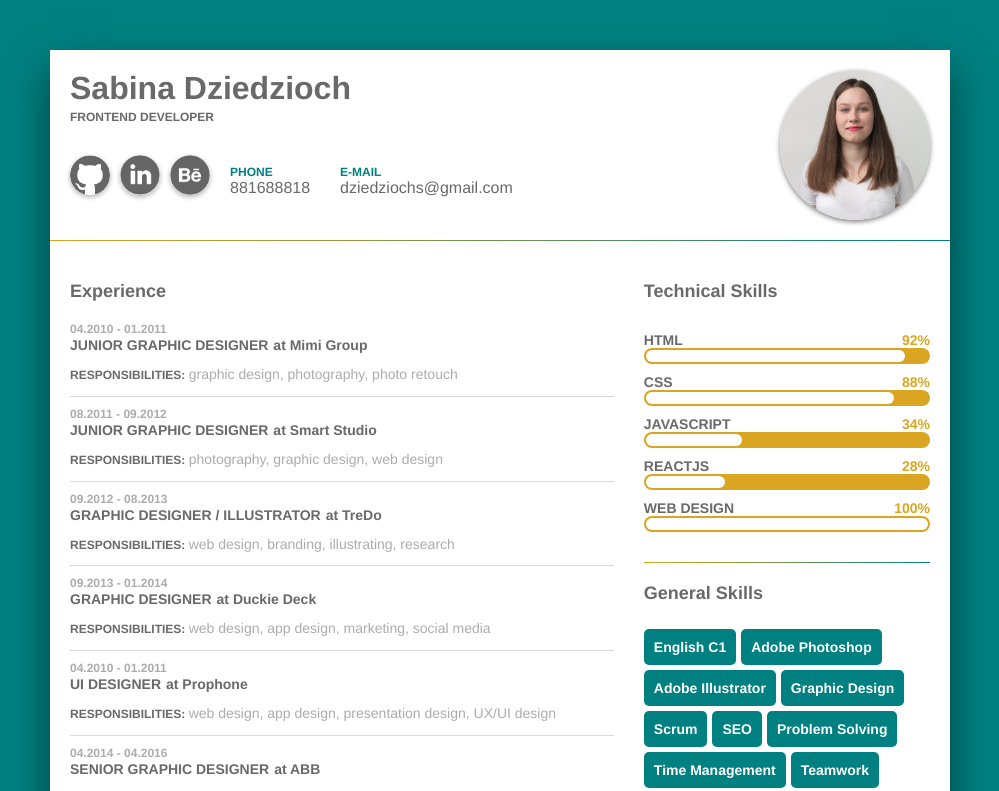
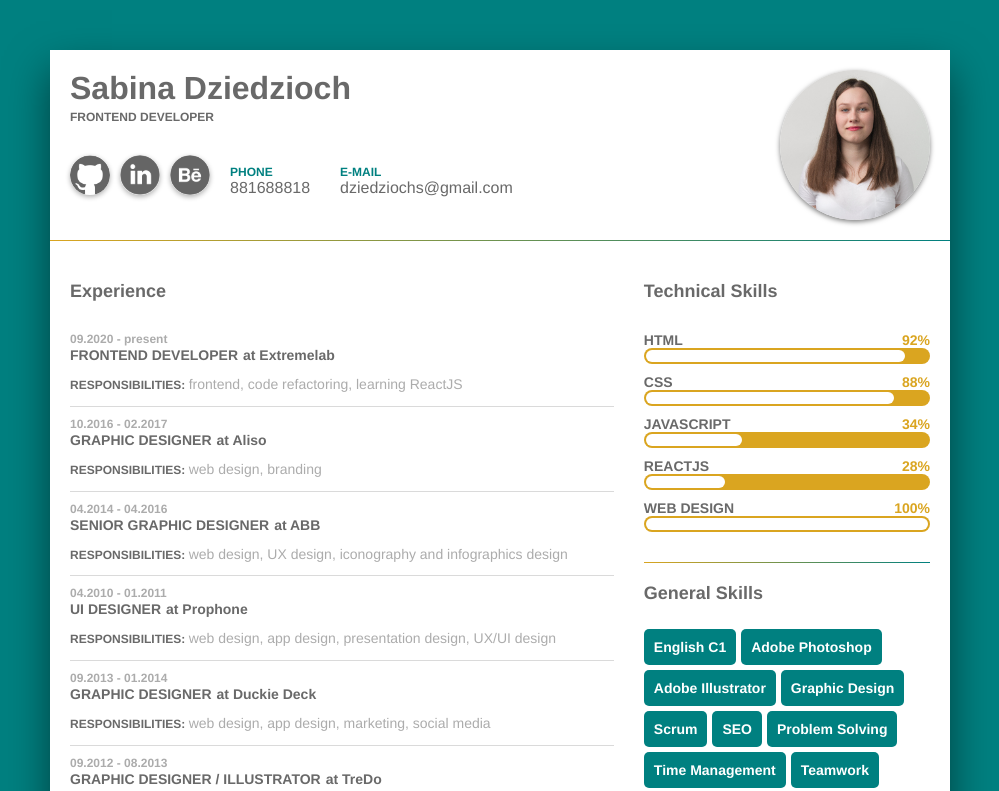
Before and after one commit to bambi007/react-resume, a React (Create React App) app: page / in a window 1280 px wide. Shown: the top 791 px of the page, without its empty margins (140-1139 px from the left). Built offline with nearby package versions, Linux system fonts and the light colour scheme.

Commit message:
Social media buttons fixed and experience column reversed

```diff
--- a/src/assets/css/style.css
+++ b/src/assets/css/style.css
@@ -249,19 +249,21 @@ header .image img {
   }
 }
 
-.experience {
-  border-bottom: 1px solid;
-  border-image-slice: 1;
-  border-image-source: linear-gradient(to left, teal, goldenrod);
-  padding-bottom: 20px;
-  height: 100%;
-}
-
 @media (min-width: 900px) {
   .experience {
     width: 70%;
     padding-right: 30px;
   }
+}
+
+.experience .position-list {
+  display: -webkit-box;
+  display: -ms-flexbox;
+  display: flex;
+  -webkit-box-orient: vertical;
+  -webkit-box-direction: reverse;
+      -ms-flex-direction: column-reverse;
+          flex-direction: column-reverse;
 }
 
 .experience .position {
@@ -270,7 +272,7 @@ header .image img {
   border-bottom: 1px solid #dadada;
 }
 
-.experience .position:last-child {
+.experience .position:first-child {
   border: none;
 }
 
@@ -367,6 +369,14 @@ section {
   -webkit-box-pack: justify;
       -ms-flex-pack: justify;
           justify-content: space-between;
+  border-bottom: 1px solid;
+  border-image-slice: 1;
+  border-image-source: linear-gradient(to left, teal, goldenrod);
+  padding-bottom: 20px;
+}
+
+.container:last-child {
+  border: none;
 }
 
 @media (min-width: 550px) {
--- a/src/assets/scss/parts/_experience.scss
+++ b/src/assets/scss/parts/_experience.scss
@@ -1,16 +1,13 @@
 .experience {
-  border-bottom: 1px solid;
-  border-image-slice: 1;
-  border-image-source: linear-gradient(to left, $primary-accent, $secondary-accent);
-  padding-bottom: 20px;
-  height: 100%;
 
-  // border-bottom: 1px solid;
-  // border-image-slice: 1;
-  // border-image-source: linear-gradient(to left, $primary-accent, $secondary-accent);
   @media (min-width: 900px) {
     width: 70%;
     padding-right: 30px;
+  }
+
+  .position-list {
+    display: flex;
+    flex-direction: column-reverse;
   }
 
   .position {
@@ -18,7 +15,7 @@
     padding-bottom: 10px;
     border-bottom: 1px solid $border-color;
 
-    &:last-child {
+    &:first-child {
       border: none;
     }
 
--- a/src/assets/scss/style.scss
+++ b/src/assets/scss/style.scss
@@ -42,6 +42,15 @@ section {
   padding: 10px;
   justify-content: space-between;
 
+  border-bottom: 1px solid;
+  border-image-slice: 1;
+  border-image-source: linear-gradient(to left, $primary-accent, $secondary-accent);
+  padding-bottom: 20px;
+
+  &:last-child {
+    border: none;
+  }
+
   @media (min-width: 550px) {
     padding: 20px;
   }
--- a/src/components/experience.jsx
+++ b/src/components/experience.jsx
@@ -64,7 +64,7 @@ export class Experience extends Component {
   render() {
 
     const PositionsList = ({ experience }) => (
-      <div>
+      <div className="position-list">
         {experience.map(element => (
           <Position key={element.id} position={element.position} dates={element.dates} company={element.company} description={element.description} />
         ))}
--- a/src/components/header.jsx
+++ b/src/components/header.jsx
@@ -25,8 +25,8 @@ export class ContactInfo extends Component {
   render() {
     return (
       <div className="contact">
-        <a href={'tel:+48' + this.props.phone}><span>phone</span>{this.props.phone}</a>
-        <a href={'mailto:' + this.props.email}><span>e-mail</span>{this.props.email}</a>
+        <a href={'tel:+48' + this.props.phone} alt={this.props.phone}><span>phone</span>{this.props.phone}</a>
+        <a href={'mailto:' + this.props.email} alt={this.props.email}><span>e-mail</span>{this.props.email}</a>
       </div>
     )
   }
@@ -55,7 +55,9 @@ export class Contact extends Component {
 export class SocialButton extends Component {
   render() {
     return (
-      <button href={this.props.link} className={'social ' + this.props.platform} ></button>
+      <a href={this.props.link} target="blank" alt={this.props.platform}>
+        <button href={this.props.link} className={'social ' + this.props.platform} ></button>
+      </a>
     )
   }
 }
```
Also changed, not shown: 1 other file (tests, documents, lock files or other folders).
